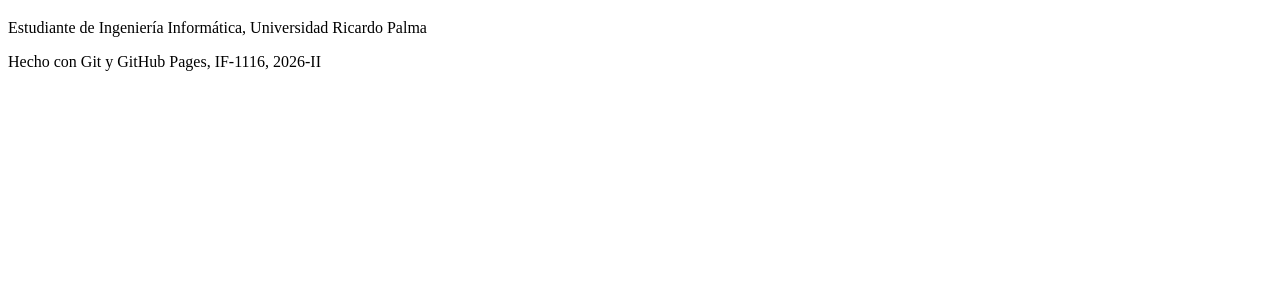
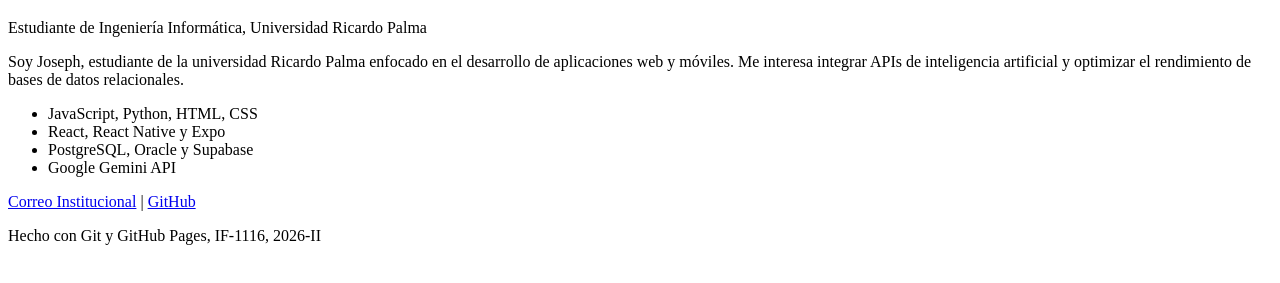
Before and after one commit to JosephMzp/josephmzp.github.io, a plain HTML site: page index.html in a window 1280 px wide. Shown: the part 61-344 px from the top of the page. Drawn offline with Linux system fonts and the light colour scheme.

Commit message:
Agregar enlaces de contacto

```diff
--- a/index.html
+++ b/index.html
@@ -13,7 +13,24 @@
         <p>Estudiante de Ingeniería Informática, Universidad Ricardo Palma</p>
     </header>
     <main>
-        <!-- las secciones van aquí -->
+        <!-- sobre mi -->
+        <section id="sobre-mi">
+            <p>Soy Joseph, estudiante de la universidad Ricardo Palma enfocado en el desarrollo de aplicaciones web y
+                móviles. Me interesa integrar APIs de
+                inteligencia artificial y optimizar el rendimiento de bases de datos relacionales.</p>
+        </section>
+        <section id="habilidades">
+            <ul>
+                <li>JavaScript, Python, HTML, CSS</li>
+                <li>React, React Native y Expo</li>
+                <li>PostgreSQL, Oracle y Supabase</li>
+                <li>Google Gemini API</li>
+            </ul>
+        </section>
+        <section id="contacto">
+            <p><a href="mailto:202111354@urp.edu.pe">Correo Institucional</a> | <a
+                    href="https://github.com/JosephMzp">GitHub</a></p>
+        </section>
     </main>
     <footer>
         <p>Hecho con Git y GitHub Pages, IF-1116, 2026-II</p>
```
